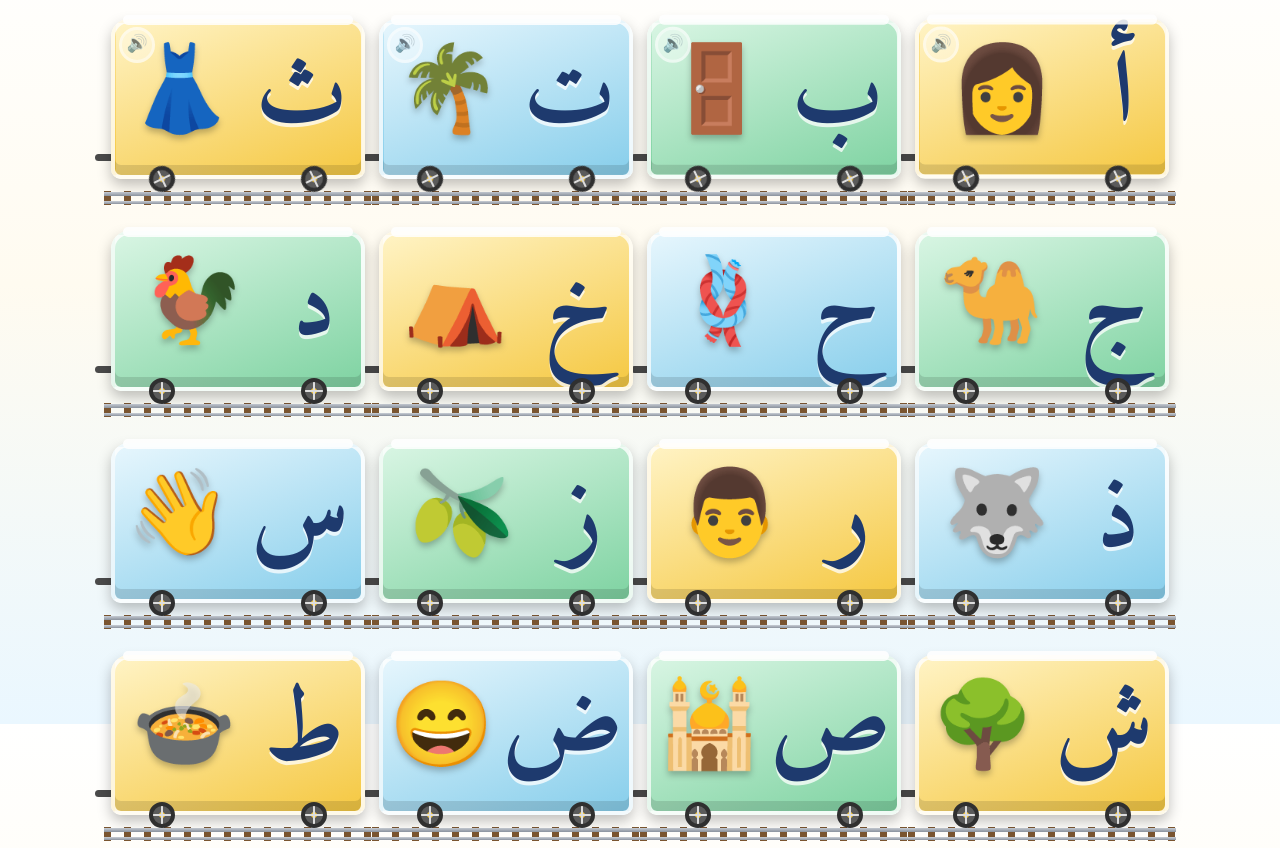
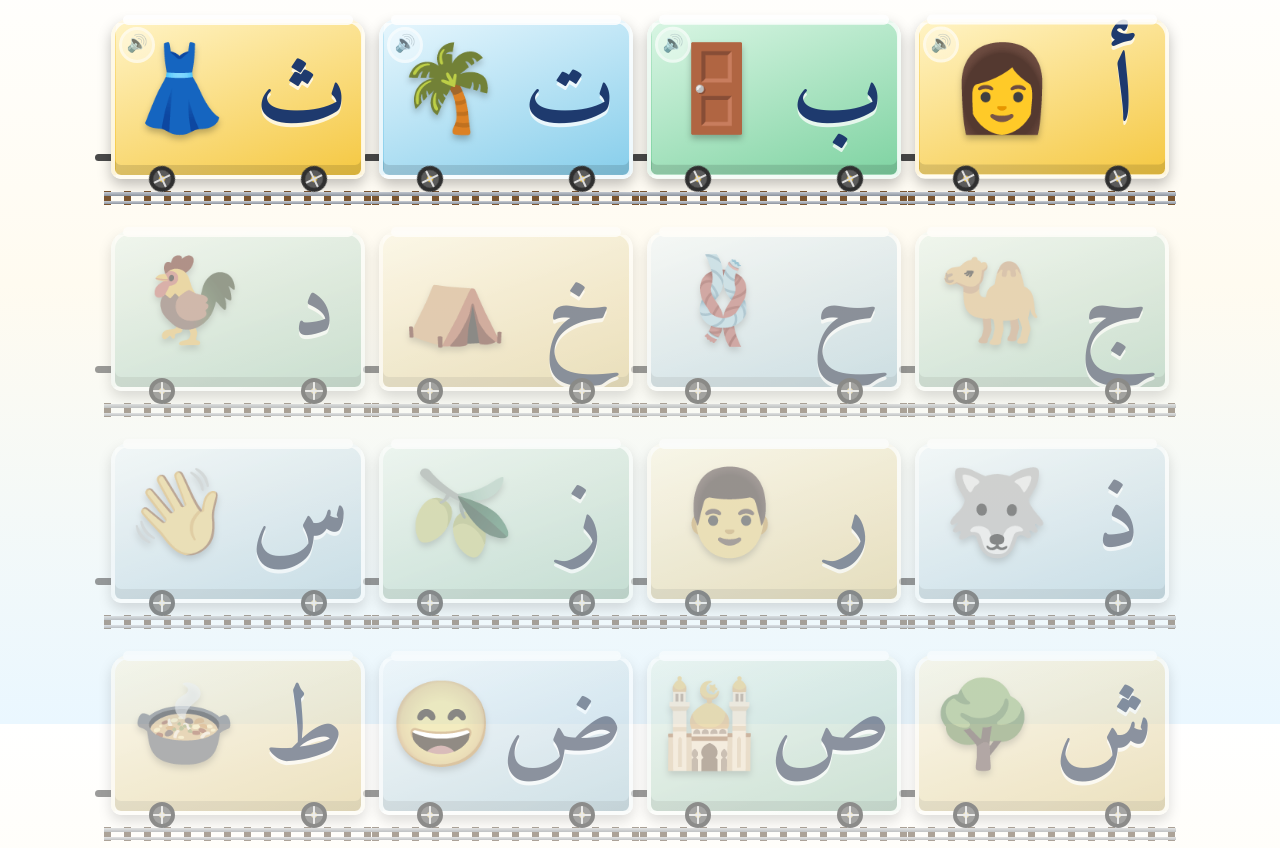
Before and after one commit to arwaaasaleh-boop/hurouf-mimi-v2, a plain HTML site: page index.html in a window 1280 px wide. Shown: the part 876-1724 px from the top of the page. Drawn offline with Linux system fonts and the light colour scheme; a web font is replaced by a local one.

Commit message:
بهتان خفيف للعربات المغلقة
Co-Authored-By: Claude Opus 5.5 <noreply@anthropic.com>
Claude-Session: https://claude.ai/code/session_01W7NAnRHS4FxfghcpyLZCWS

```diff
--- a/index.html
+++ b/index.html
@@ -135,7 +135,7 @@ header.hero-head{text-align:center;padding:6px 0 4px}
 @keyframes carIn{from{opacity:0;transform:translateX(-60px)}to{opacity:1;transform:none}}
 .car::after{content:"";position:absolute;left:-9px;bottom:44px;width:20px;height:7px;border-radius:4px;background:#4a4a4a;z-index:0}
 .car:last-child::after{display:none}
-.car.locked{animation:none!important;opacity:1!important;pointer-events:none;cursor:default}.car.locked .wagon,.car.locked .wheel,.car.locked .ltr,.car.locked .pic,.car.locked .badge-star{animation:none!important;transition:none!important}.car.locked .spk{display:none}
+.car.locked{animation:none!important;opacity:.55!important;filter:saturate(.45);pointer-events:none;cursor:default}.car.locked .wagon,.car.locked .wheel,.car.locked .ltr,.car.locked .pic,.car.locked .badge-star{animation:none!important;transition:none!important}.car.locked .spk{display:none}
 .wagon{position:relative;z-index:1;border-radius:18px 18px 10px 10px;padding:14px 4px 18px;text-align:center;
   border:4px solid rgba(255,255,255,.8);box-shadow:inset 0 -10px 0 rgba(0,0,0,.12),0 6px 14px rgba(0,0,0,.25);
   transition:all .3s cubic-bezier(.34,1.56,.64,1);animation:chug 1.6s ease-in-out infinite;animation-delay:var(--dl,0s)}
```
